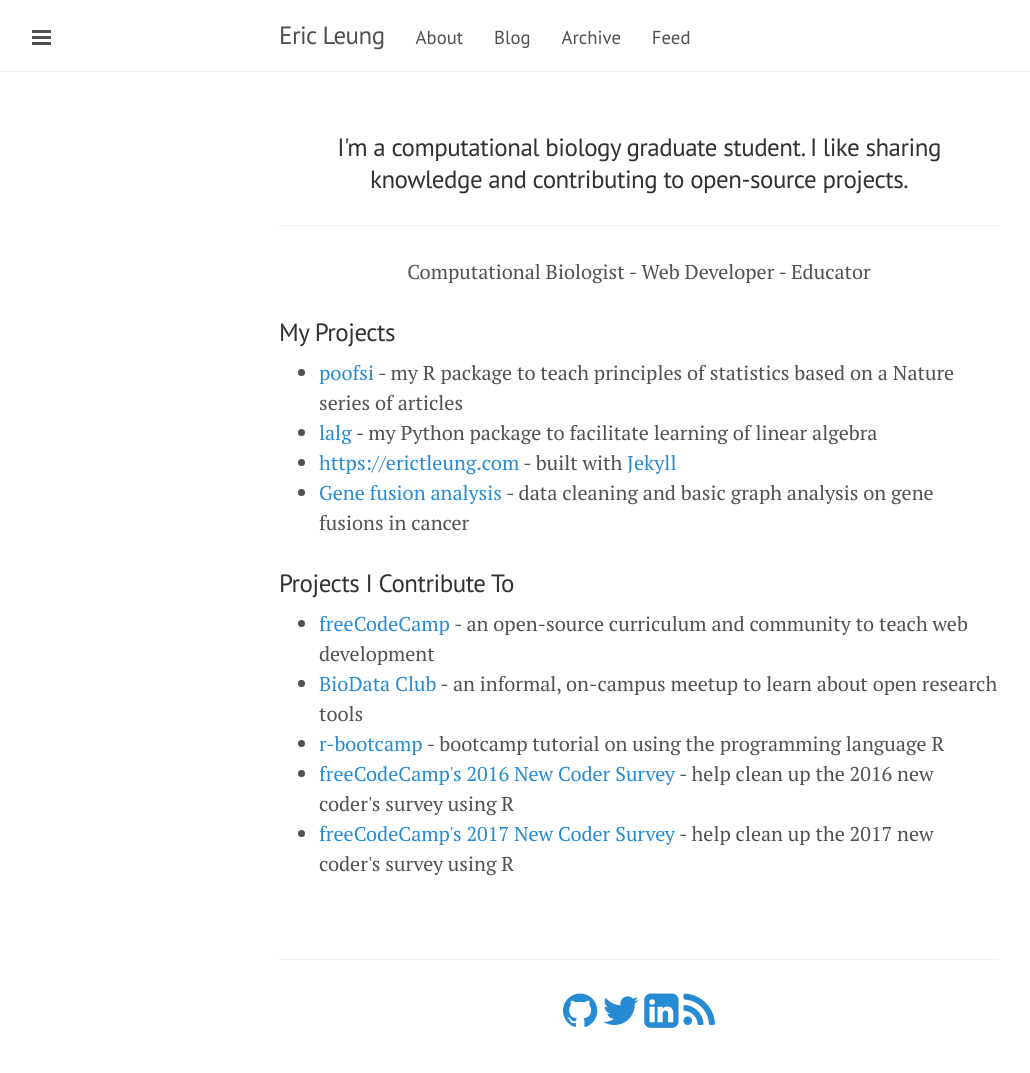
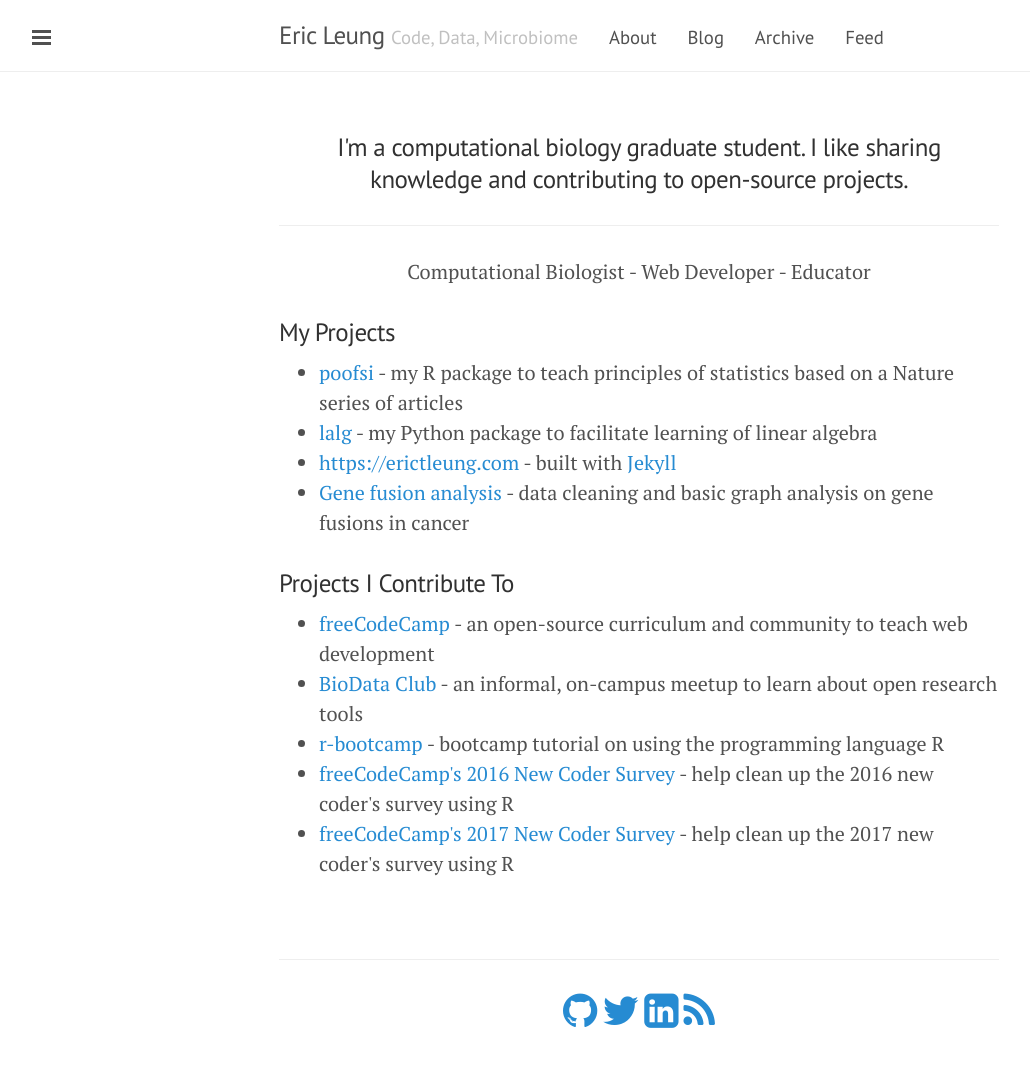
Before and after one commit to erictleung/erictleung.github.io, a Jekyll site: the page built from index.html, in a window 1280 px wide. Shown: the whole page, without its empty margins (1-1031 px from the left). Built offline with Jekyll 4.4.1, drawn with Linux system fonts in a browser that asks for light colours; nearby versions of some CDN libraries; some of the changed lines change nothing that is shown.

Commit message:
Switch tagline and description in config
- Switch tagline and description in configuration file
- Add new tagline to top of the site

```diff
--- a/_config.yml
+++ b/_config.yml
@@ -7,8 +7,8 @@
 
 # Setup
 title:            Eric Leung
-description:      Code, Data, Microbiome
-tagline:          PhD student in bioinformatics and computational biology. Follow me on Twitter at <a href="https://twitter.com/erictleung">@erictleung</a>
+tagline:          Code, Data, Microbiome
+description:      PhD student in bioinformatics and computational biology. Follow me on Twitter at <a href="https://twitter.com/erictleung">@erictleung</a>
 url:              https://erictleung.com
 
 # Author information
--- a/_layouts/default.html
+++ b/_layouts/default.html
@@ -14,6 +14,7 @@
         <div class="container">
           <h3 class="masthead-title">
               <a href="{{ site.baseurl }}/" title="Home">{{ site.title }}</a>
+              <small>{{ site.tagline }}</small>
               {% for page in site.pages_list %}
                 &nbsp;&nbsp;&nbsp;
                 <small><a href="{{ page[1] }}">{{ page[0] }}</a></small>
```
